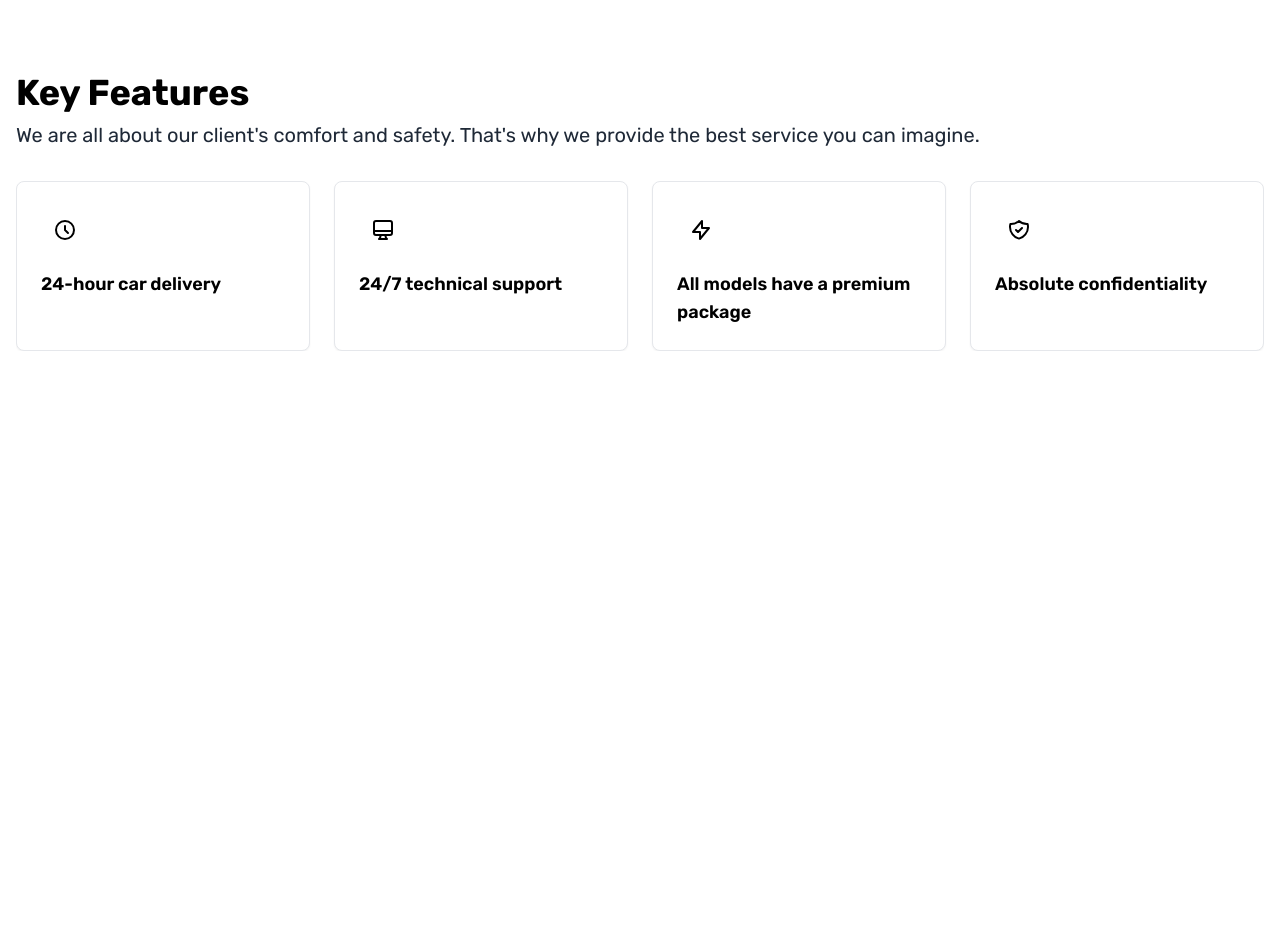
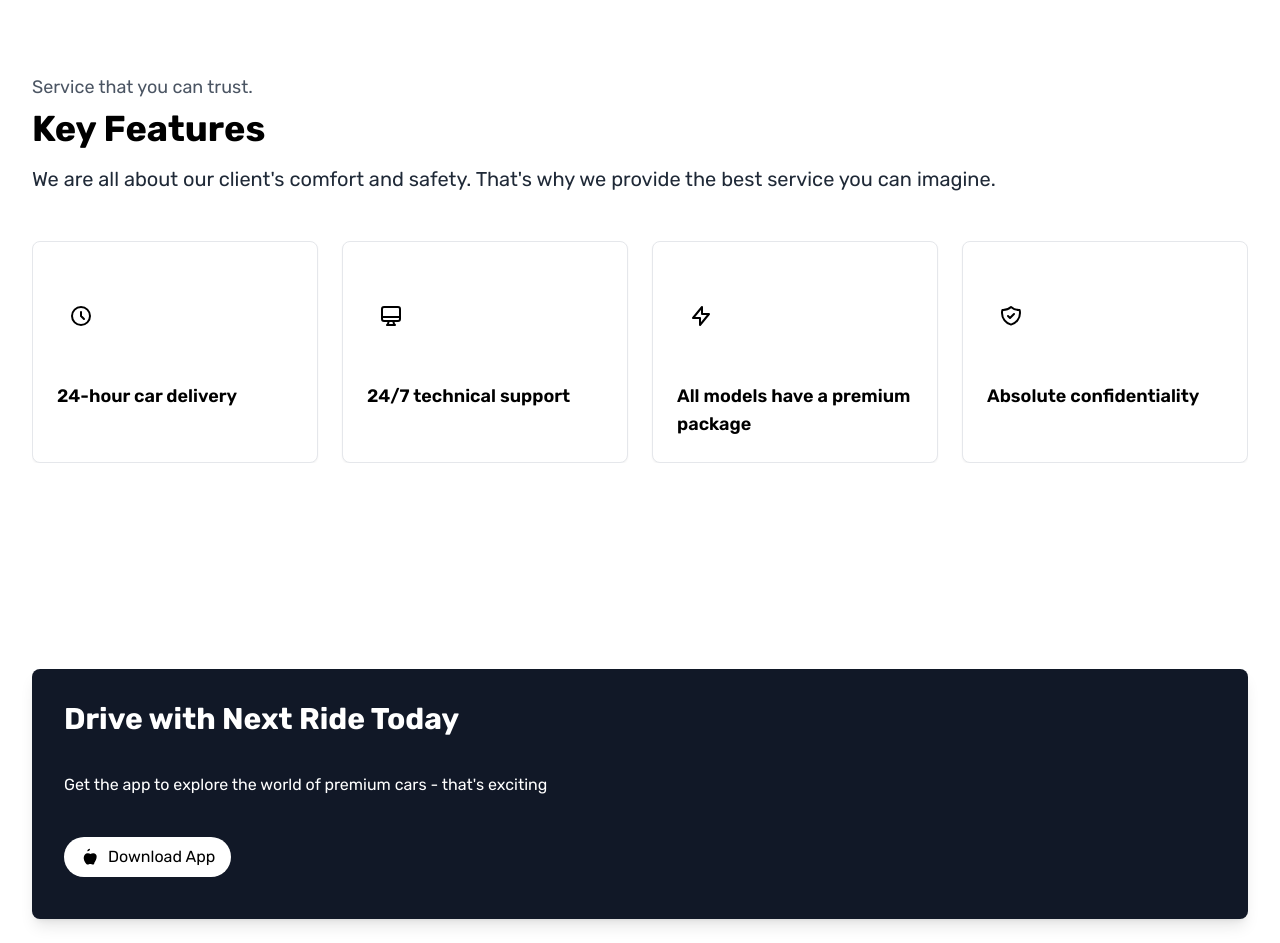
Before and after one commit to joshuachuaaa/Car-Rental-Page, a Next.js app: page / in a window 1280 px wide. Shown: the part 1600-2543 px from the top of the page. Before the commit the page ends 1983 px from the top, so only its background shows below. Built offline with nearby package versions, Linux system fonts and the light colour scheme; a web font is replaced by a local one.

Commit message:
Fixed features dimensions and added DriveNow component.. TODO: Add database of fleet of cars and implement search features

```diff
--- a/app/page.tsx
+++ b/app/page.tsx
@@ -1,6 +1,8 @@
 import KeyFeatures from "@/components/features";
 import Hero from "@/components/Hero";
 import PhoneApp from "@/components/PhoneApp";
+import DriveNow from "@/components/DriveNow";
+
 import Image from "next/image";
 
 export default function Home() {
@@ -9,6 +11,7 @@ export default function Home() {
       <Hero/>
       <PhoneApp/>
       <KeyFeatures/>
+      <DriveNow/>
     </main>
   );
 }
--- /dev/null
+++ b/components/DriveNow.tsx
@@ -0,0 +1,19 @@
+import React from 'react'
+
+const DriveNow = () => {
+  return (
+    <div className='w-full px-8 max-w-[1300px]'>
+        <div className="bg-gray-900 text-white p-8 rounded-lg shadow-lg w-full max-w-[1300px] mx-auto my-6 lg:h-[250px]">
+        <h1 className="text-3xl font-bold mb-4 lg:mb-9">Drive with Next Ride Today</h1>
+        <p className="mb-6 lg:mb-10">Get the app to explore the world of premium cars - that's exciting</p>
+        <button className="bg-white text-black py-2 px-4 rounded-full flex items-center">
+            <svg className="w-5 h-5 mr-2" viewBox="0 0 24 24" fill="currentColor">
+            <path d="M17.05 20.28c-.98.95-2.05.88-3.08.41-1.07-.48-2.09-.48-3.19 0-1.34.63-2.29.44-3.16-.41C2.86 15.53 3.65 7.8 9.24 7.5c1.46-.06 2.54.47 3.36.99.8-.52 1.93-1.05 3.38-.99 2.38.13 4.07 1.73 4.02 4.08-.06 3.12-2.17 6.26-2.95 7.7zM11.99 2c.22 1.85-1.39 3.31-3.17 3.06C8.6 3.31 10.13 2 11.99 2z"/>
+            </svg>
+            Download App
+        </button>
+        </div>
+    </div>
+  );
+};
+export default DriveNow;
--- a/components/features.tsx
+++ b/components/features.tsx
@@ -37,15 +37,18 @@ const KeyFeatures = () => {
   ];
 
   return (
-    <div className="max-w-[1300px] mx-auto px-4 py-8">
-      <h2 className="text-4xl font-bold mb-2 overflow-hidden">Key Features</h2>
-      <p className="text-gray-800 mb-8 text-xl">
+    <div className="max-w-[1300px] mx-4 px-4 py-8 mb-[50px] lg:mb-[150px]">
+      <p className="text-gray-600 text-lg mb-2">
+        Service that you can trust.
+      </p>
+      <h2 className="text-4xl font-bold mb-4 overflow-hidden">Key Features</h2>
+      <p className="text-gray-800 mb-12 text-xl">
         We are all about our client's comfort and safety. That's why we provide the best service you can imagine.
       </p>
       <div className="grid grid-cols-1 md:grid-cols-2 lg:grid-cols-4 gap-6">
         {features.map((feature, index) => (
           <div key={index} className="bg-white rounded-lg p-6 shadow-sm border-solid border">
-            <div className={`w-12 h-12 rounded-full flex items-center justify-center mb-4 bg-opacity-10 bg-gray-${(index + 1) * 200}`}>
+            <div className={`w-12 h-16 lg:h-[100px] rounded-full flex items-center justify-center mb-4 bg-opacity-10 bg-gray-${(index + 1) * 200}`}>
               {feature.icon}
             </div>
             <h3 className="font-semibold text-lg">{feature.title}</h3>
```
